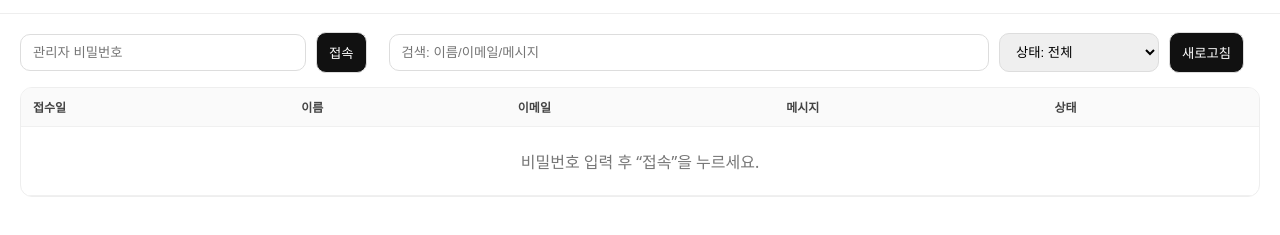
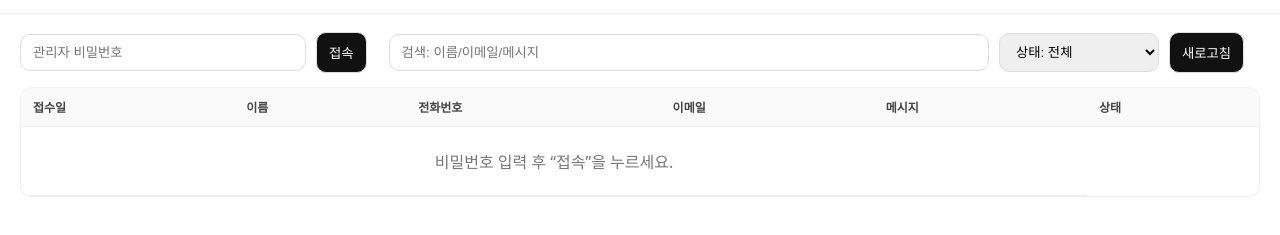
Before and after one commit to 3651MarketingWed/3651marketing, a website: page adminmang/index.html in a window 1280 px wide. Shown: the part 67-302 px from the top of the page. Drawn offline with Linux system fonts and the light colour scheme.

Commit message:
initial personal setup

```diff
--- a/adminmang/index.html
+++ b/adminmang/index.html
@@ -41,6 +41,7 @@
           <tr>
             <th>접수일</th>
             <th>이름</th>
+            <th>전화번호</th>
             <th>이메일</th>
             <th>메시지</th>
             <th>상태</th>
```
Also changed, not shown: index.html (+0 -1 lines), 1 other file.
